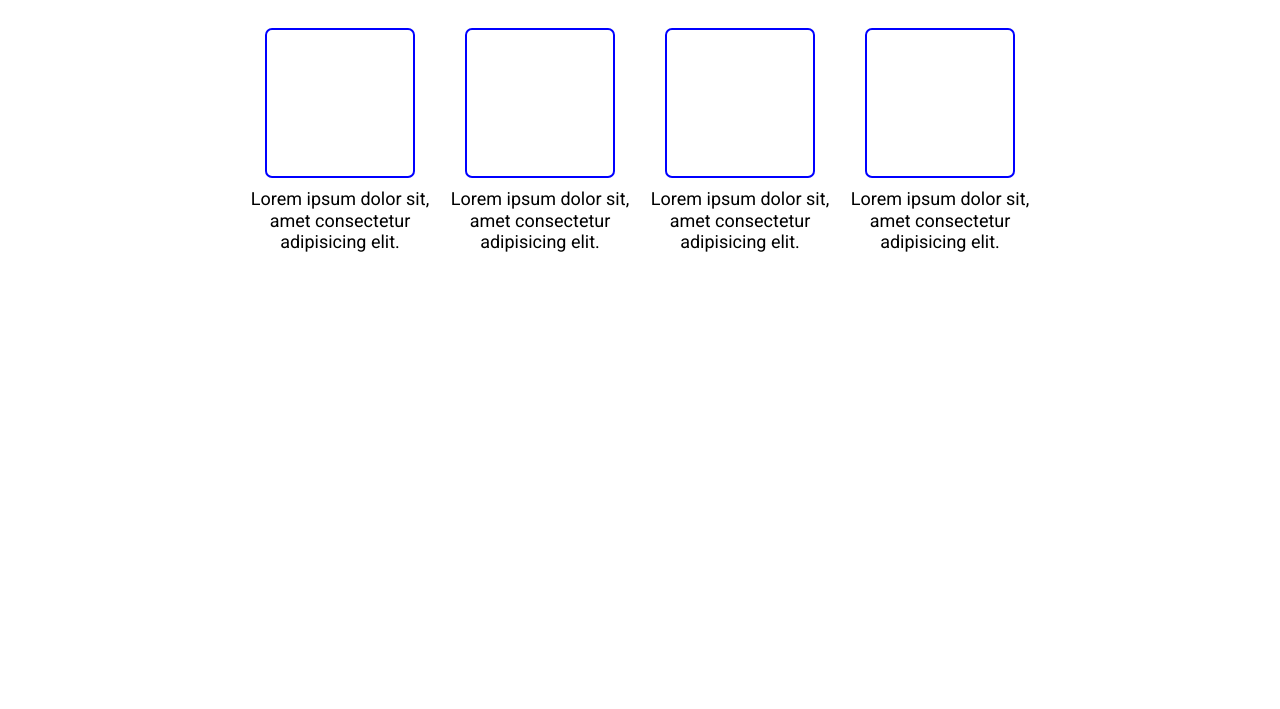
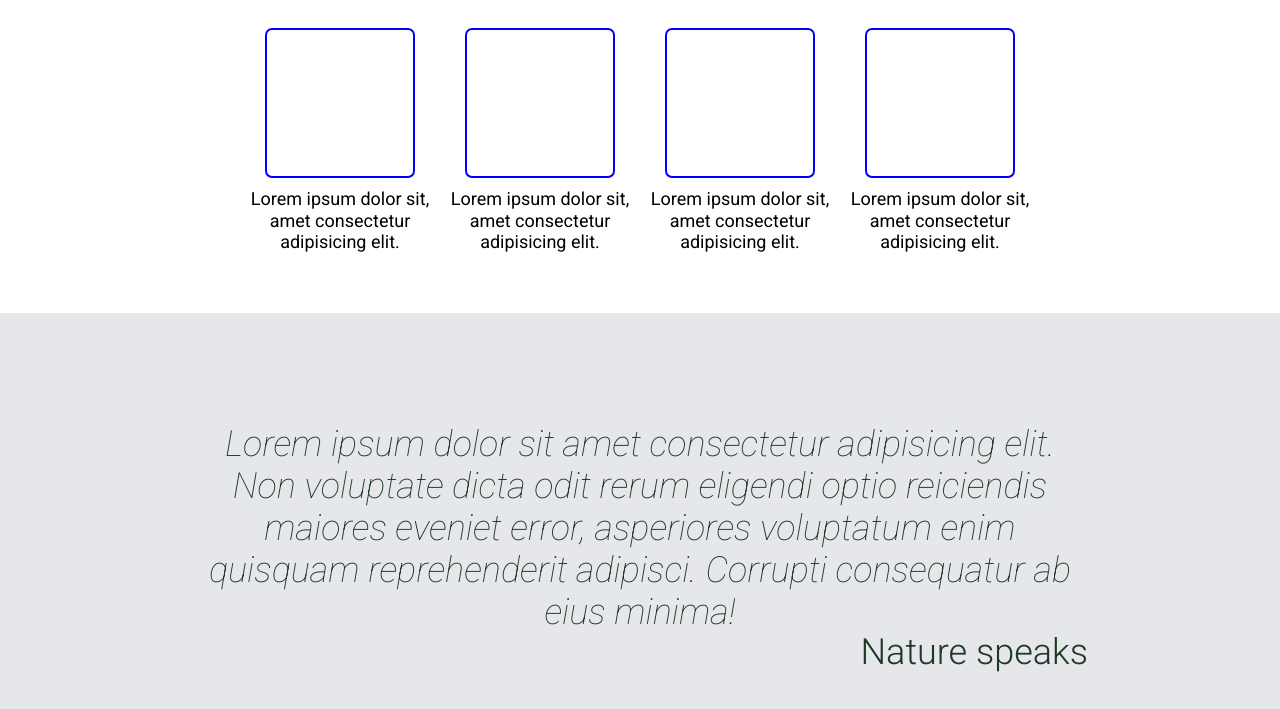
Before and after one commit to ronitzdev/landing-page-odin1, a plain HTML site: page index.html in a window 1280 px wide. Shown: the part 587-1296 px from the top of the page. Before the commit the page ends 900 px from the top, so only its background shows below. Drawn offline with Linux system fonts and the light colour scheme.

Commit message:
Feat:  section sentence

```diff
--- a/assets/css/main.css
+++ b/assets/css/main.css
@@ -148,3 +148,31 @@ body {
 .card-text {
   line-height: 1.2;
 }
+
+/* section sentence */
+
+.sentence {
+  background-color: #e5e7eb;
+  padding: 70px 0;
+}
+
+.sentence-container {
+  width: 70%;
+  margin: 40px auto;
+  position: relative;
+}
+
+.sentence-container p {
+  font-size: 3.6rem;
+  text-align: center;
+  color: #1f3927;
+  font-weight: lighter;
+}
+
+.sentence-container span {
+  position: absolute;
+  display: inline-block;
+  right: 0;
+  bottom: -40px;
+  font-weight: 300;
+}
--- a/index.html
+++ b/index.html
@@ -65,5 +65,18 @@
         </div>
       </div>
     </section>
+    <section class="sentence">
+      <div class="sentence-container">
+        <p>
+          <i
+            >Lorem ipsum dolor sit amet consectetur adipisicing elit. Non
+            voluptate dicta odit rerum eligendi optio reiciendis maiores eveniet
+            error, asperiores voluptatum enim quisquam reprehenderit adipisci.
+            Corrupti consequatur ab eius minima!</i
+          >
+          <span>Nature speaks</span>
+        </p>
+      </div>
+    </section>
   </body>
 </html>
```
